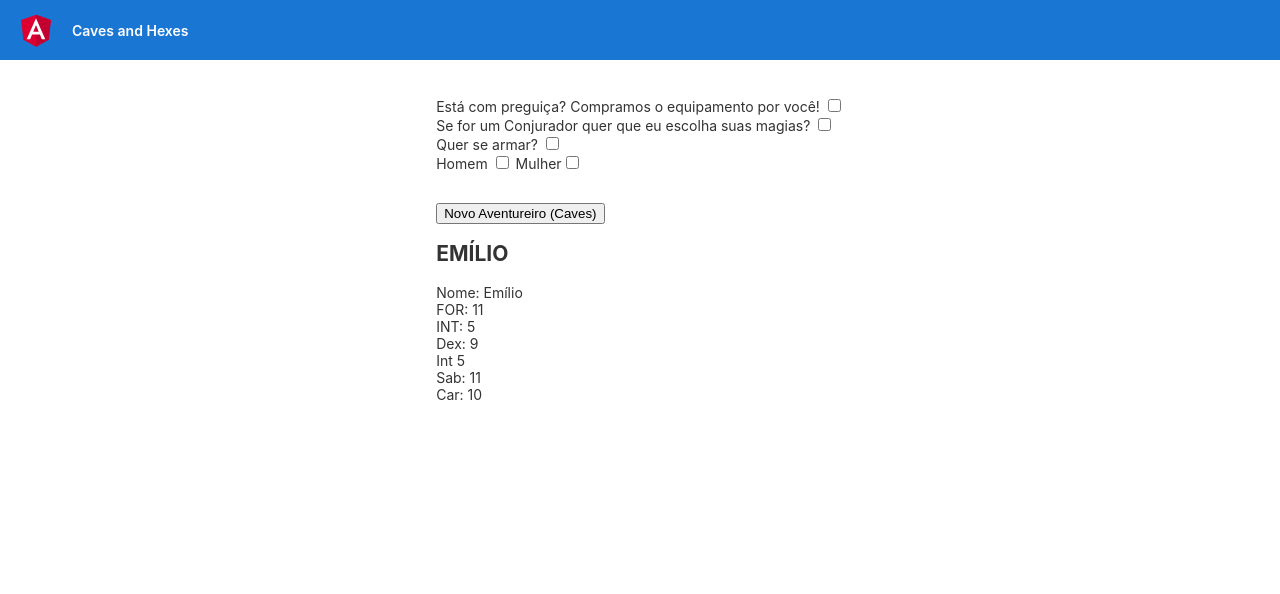
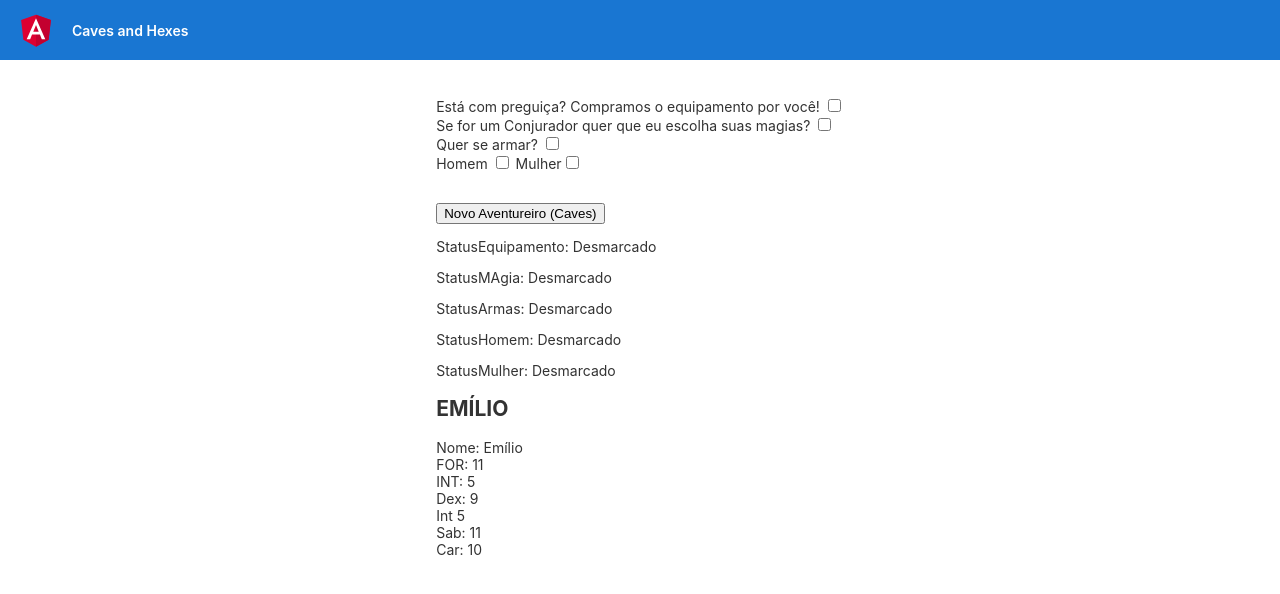
Before and after one commit to abiliojunior/geradorcaves, an Angular app: page / in a window 1280 px wide. Shown: the top 594 px of the page. Built offline with nearby package versions, Linux system fonts and the light colour scheme.

Commit message:
Feito a percepção dos checkbox

```diff
--- a/src/app/app.component.ts
+++ b/src/app/app.component.ts
@@ -6,5 +6,5 @@ import { Component } from '@angular/core';
   styleUrls: ['./app.component.css']
 })
 export class AppComponent {
-  title = 'caves';
+  title = 'Gerador Caves';
 }
--- a/src/app/app.module.ts
+++ b/src/app/app.module.ts
@@ -3,6 +3,7 @@ import { BrowserModule } from '@angular/platform-browser';
 
 import { AppComponent } from './app.component';
 import { AventureirosComponent } from './aventureiros/aventureiros.component';
+import { FormsModule } from '@angular/forms';
 
 @NgModule({
   declarations: [
@@ -10,7 +11,8 @@ import { AventureirosComponent } from './aventureiros/aventureiros.component';
     AventureirosComponent
   ],
   imports: [
-    BrowserModule
+    BrowserModule,
+    FormsModule
   ],
   providers: [],
   bootstrap: [AppComponent]
--- a/src/app/aventureiros/aventureiros.component.html
+++ b/src/app/aventureiros/aventureiros.component.html
@@ -1,15 +1,23 @@
 <p>
     Está com preguiça? Compramos o equipamento por você!
-    <input type="checkbox" id="equipamento" unchecked="" wfd-id="id0"> <br>
+    <input type="checkbox" [(ngModel)]="isCheckedEquipamentos"> <br>
 Se for um Conjurador quer que eu escolha suas magias?
-<input type="checkbox" id="conjurador" unchecked="" wfd-id="id1">
+<input type="checkbox" [(ngModel)]="isCheckedMagias">
 <br>Quer se armar?
-<input type="checkbox" id="armamento" unchecked="" wfd-id="id2">
-<br> Homem <input type="checkbox" id="homem" unchecked="" wfd-id="id3"> Mulher<input type="checkbox" id="mulher" unchecked="" wfd-id="id4">
+<input type="checkbox" [(ngModel)]="isCheckedArma">
+<br> Homem <input type="checkbox" [(ngModel)]="isCheckedHomem"> Mulher<input type="checkbox" [(ngModel)]="isCheckedMulher">
 <br>
 </p>
 <br>
 <button (click)="novoAventureuro()">Novo Aventureiro (Caves)</button>
+
+
+  <p>StatusEquipamento: {{ isCheckedEquipamentos ? 'Marcado' : 'Desmarcado' }}</p>
+  <p>StatusMAgia: {{ isCheckedMagias ? 'Marcado' : 'Desmarcado' }}</p>
+  <p>StatusArmas: {{ isCheckedArma ? 'Marcado' : 'Desmarcado' }}</p>
+  <p>StatusHomem: {{ isCheckedHomem ? 'Marcado' : 'Desmarcado' }}</p>
+  <p>StatusMulher: {{ isCheckedMulher ? 'Marcado' : 'Desmarcado' }}</p>
+
 
 
 
--- a/src/app/aventureiros/aventureiros.component.ts
+++ b/src/app/aventureiros/aventureiros.component.ts
@@ -1,7 +1,7 @@
-import { Component } from '@angular/core';
+import { Component, NgModule } from '@angular/core';
 import { Aventureiro } from '../aventureiro';
 import { AventureiroService } from '../aventureiro.service';
-
+import { FormsModule } from '@angular/forms';
 
 
 @Component({
@@ -9,10 +9,19 @@ import { AventureiroService } from '../aventureiro.service';
   templateUrl: './aventureiros.component.html',
   styleUrls: ['./aventureiros.component.css']
 })
+
+
 export class AventureirosComponent {
 
 
   constructor(private aventureiroservice: AventureiroService){}
+
+  isCheckedHomem: boolean = false;
+  isCheckedMulher: boolean = false;
+  isCheckedEquipamentos: boolean = false;
+  isCheckedMagias: boolean = false;
+  isCheckedArma: boolean = false;
+
 
   aventureiro: Aventureiro = {
     nome: this.getNome(),
@@ -40,6 +49,14 @@ novoAventureuro(){
   this.aventureiro.atributos.con = this.randonAtribute();
   this.aventureiro.atributos.car = this.randonAtribute();
   this.aventureiro.nome= this.getNome();
+
+  this.isCheckedArma = false;
+
+  console.log("aventureiro", (this.isCheckedEquipamentos?"com equipamento":"sem Equipamento"))
+  console.log("aventureiro", (this.isCheckedMagias?"com Magias":"Sem meagias"))
+  console.log("aventureiro", (this.isCheckedArma?"com arma":"desarmado"))
+  console.log("aventureiro", (this.isCheckedHomem?"Homem":"NAo Homem"))
+  console.log("aventureiro", (this.isCheckedMulher?"Mulher":"Não Mulher"))
 }
 
 
```
